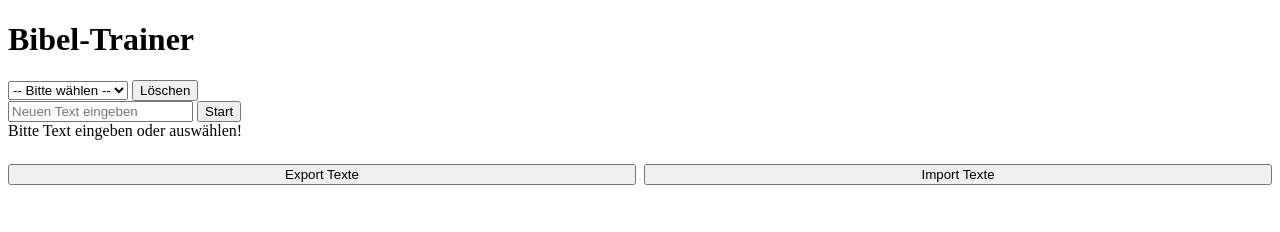
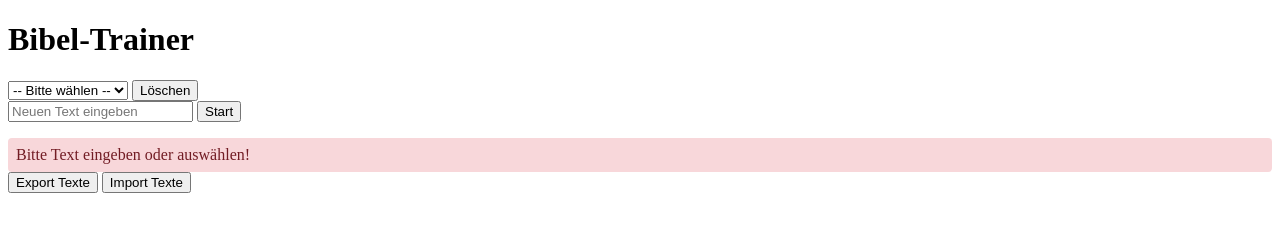
Before and after one commit to 22-6/Learn-the-Bible-by-Heart, a plain HTML site: page index.html in a window 1280 px wide. Both pictures are taken after a click on the button "Start". Drawn offline with Linux system fonts and the light colour scheme.

Commit message:
Update index.html
Groß-/Kleinschreibung wird ignoriert.

```diff
--- a/index.html
+++ b/index.html
@@ -6,16 +6,28 @@
     <meta http-equiv="Content-Security-Policy" content="default-src 'self' 'unsafe-inline'; script-src 'self' 'unsafe-inline';">
     <title>Bibel-Trainer</title>
     <style>
-        /* Existing styles remain unchanged */
-
-        .import-export {
-            margin-top: 1.5rem;
-            display: flex;
-            gap: 0.5rem;
+        .status {
+            margin-top: 1rem;
+            padding: 0.5rem;
+            border-radius: 4px;
         }
-
-        .import-export button {
-            flex: 1;
+        .status.success {
+            background-color: #d4edda;
+            color: #155724;
+        }
+        .status.error {
+            background-color: #f8d7da;
+            color: #721c24;
+        }
+        .status.info {
+            background-color: #d1ecf1;
+            color: #0c5460;
+        }
+        .status.visible {
+            display: block;
+        }
+        .status {
+            display: none;
         }
     </style>
 </head>
@@ -151,10 +163,19 @@
                 return;
             }
 
-            if (event.key === currentText[position]) {
+            // Prüfen, ob die Eingabe korrekt ist (Groß-/Kleinschreibung ignoriert)
+            if (event.key.toLowerCase() === currentText[position].toLowerCase()) {
+                // Fehlermeldung entfernen
+                const statusElement = document.getElementById('status');
+                if (statusElement.classList.contains('error')) {
+                    statusElement.textContent = '';
+                    statusElement.classList.remove('error');
+                }
+
                 updateDisplay();
                 checkCompletion();
             } else {
+                // Falsche Eingabe
                 handleWrongInput();
             }
         }
@@ -174,8 +195,7 @@
 
         function handleWrongInput() {
             showStatus(`Falsch! Nächstes Zeichen: ${currentText[position]}`, 'error');
-            position = 0;
-            document.getElementById('display-text').textContent = '';
+            // Fortschritt bleibt erhalten, um erneute Eingabe zu erleichtern
         }
 
         function sanitizeInput(text) {
```
